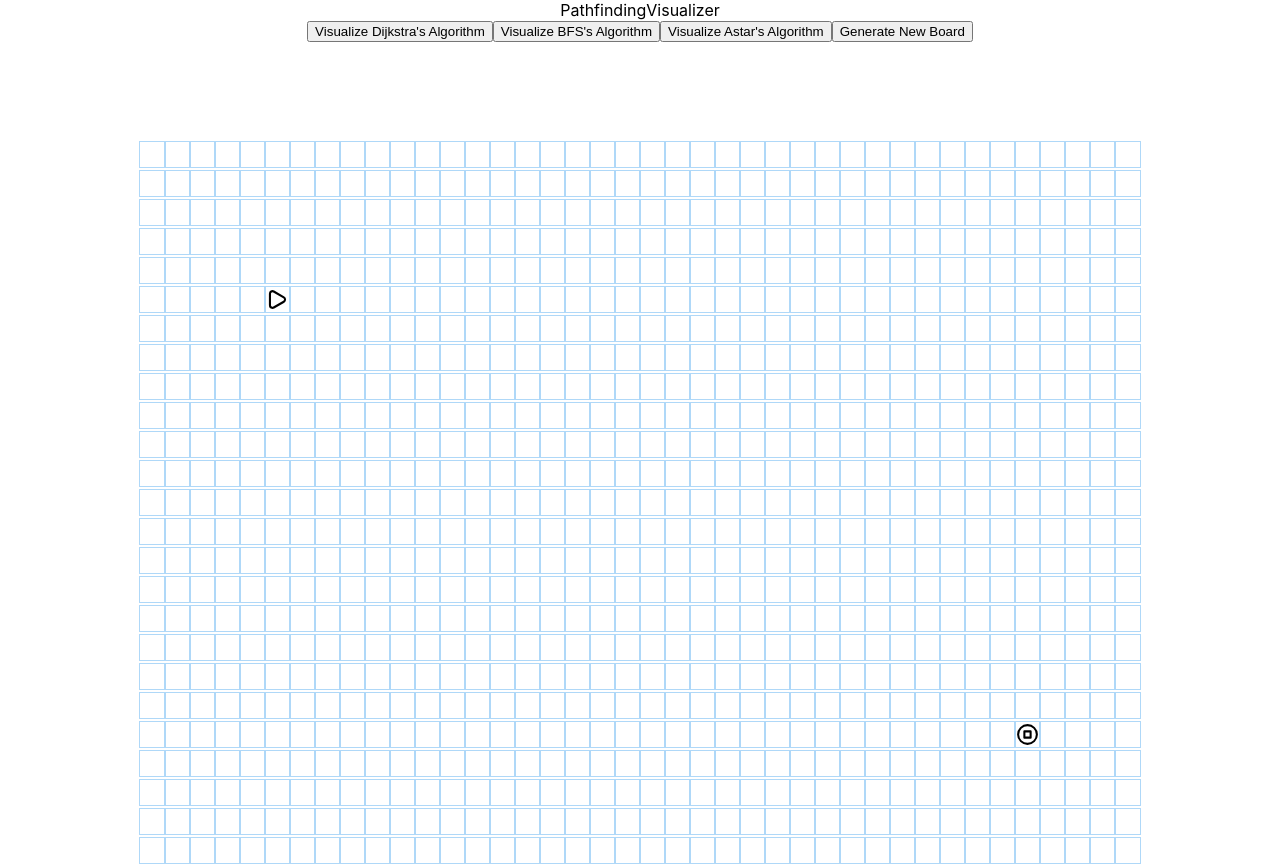
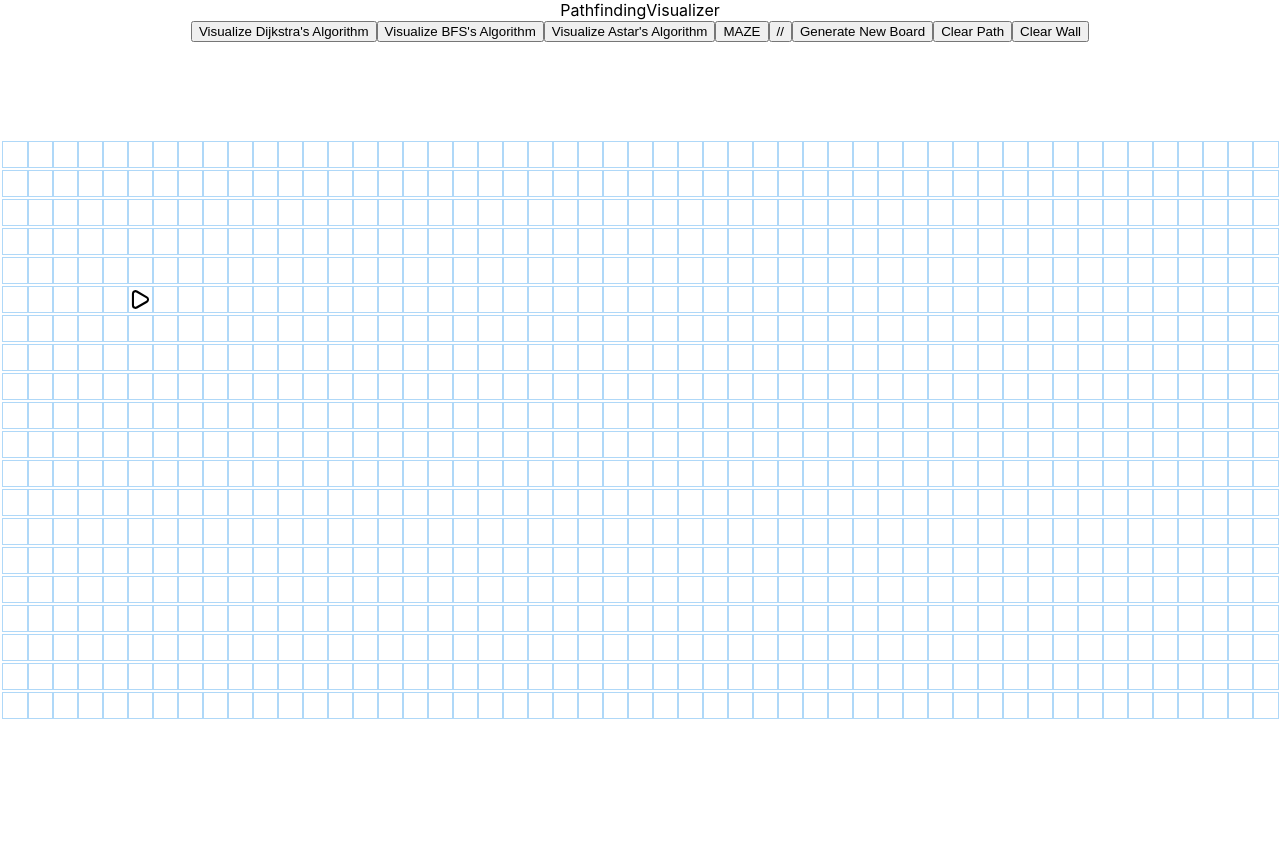
Before and after one commit to caosj96-Shenhua/Path-Finding-Visualizer, a React (Create React App) app: page / in a window 1280 px wide. After the commit the page ends 800 px from the top, so only its background shows below. Built offline with nearby package versions, Linux system fonts and the light colour scheme.

Commit message:
add Maze

```diff
--- a/src/Algorithms/astar.js
+++ b/src/Algorithms/astar.js
@@ -59,7 +59,7 @@ function updateNeighbors(grid, node, finishNode) {
         if (finishNode) {
             let distance = getDistance(node, neighbor);
             if (!neighbor.heuristicDistance) neighbor.heuristicDistance = manhattanDistance(neighbor, finishNode);
-            let distanceToCompare = node.distance + neighbor.weight/*weight*/ + distance[0];
+            let distanceToCompare = node.distance + /*neighbor.weightweight*/ + distance[0];//need to reset distance
             if (distanceToCompare < neighbor.distance) {
                 neighbor.distance = distanceToCompare;
                 neighbor.totalDistance = neighbor.distance + neighbor.heuristicDistance;
--- /dev/null
+++ b/src/Maze/simpleMaze.js
@@ -0,0 +1,59 @@
+export function simpleMaze(grid) {
+    const wallsToAnimate = [];
+
+    //   let currentIdY = grid.length - 10;
+    /*
+    for (let counter = 0; counter < 7; counter++) {
+        //        let currentIdXOne = Math.floor(board.height / 2) - counter;
+        //        let currentIdXTwo = Math.floor(board.height / 2) + counter;
+        let currentIdXOne = Math.floor(grid[0].length / 2) - counter;
+        let currentIdXTwo = Math.floor(grid[0].length / 2) + counter;
+        let currentIdOne = `${currentIdXOne}-${currentIdY}`;
+        let currentIdTwo = `${currentIdXTwo}-${currentIdY}`;
+        let currentElementOne = document.getElementById(currentIdOne);
+        let currentElementTwo = document.getElementById(currentIdTwo);
+        //      board.wallsToAnimate.push(currentElementOne);
+        //      board.wallsToAnimate.push(currentElementTwo);
+        wallsToAnimate.push(currentElementOne);
+        wallsToAnimate.push(currentElementTwo);
+        //       let currentNodeOne = board.nodes[currentIdOne];
+        //       let currentNodeTwo = board.nodes[currentIdTwo];
+        //      let currentNodeOne = grid[currentIdXOne][currentIdY];
+        //      let currentNodeTwo = grid[currentIdXTwo][currentIdY];
+        //      currentNodeOne.status = "wall";
+        //      currentNodeTwo.status = "wall";
+        //     currentNodeOne.isWall = true;
+        //     currentNodeTwo.isWall = true;
+
+    }
+    */
+
+    const unvisitedNodes = getAllNodes(grid);
+    unvisitedNodes.sort(() => Math.random() - 0.5).splice(0, unvisitedNodes.length / 1.4);
+    //   unvisitedNodes = unvisitedNodes.splice(0, unvisitedNodes.length / 2);
+
+    while (unvisitedNodes.length) {
+        const closestNode = unvisitedNodes.shift();
+        if (!closestNode.isStart && !closestNode.isFinish) {
+            closestNode.isWall = true;
+            wallsToAnimate.push(closestNode);
+        }
+    }
+    //   const halfArray = wallsToAnimate.splice(0, wallsToAnimate.length / 2)
+    // wallsToAnimate.sort(() => Math.random() - 0.5);
+    //   const halfArray = wallsToAnimate.splice(0, wallsToAnimate.length / 2);
+    return wallsToAnimate;
+}
+
+function getAllNodes(grid) {
+    const nodes = [];
+    for (const row of grid) {
+        for (const node of row) {
+            nodes.push(node);
+        }
+    }
+    return nodes;
+}
+
+
+  //module.exports = simpleDemonstration;
--- a/src/PathfindingVisualizer/Board/board.js
+++ b/src/PathfindingVisualizer/Board/board.js
@@ -3,11 +3,11 @@ import React, { Component } from 'react';
 const rowNumber = 25;
 const colNumber = 40;
 
-export function getInitialGrid() {
+export function getInitialGrid(height, width) {
     const grid = [];
-    for (let row = 0; row < rowNumber; row++) {
+    for (let row = 0; row < height; row++) {
         const currentRow = [];
-        for (let col = 0; col < colNumber; col++) {
+        for (let col = 0; col < width; col++) {
             currentRow.push(createNode(col, row));
         }
         grid.push(currentRow);
@@ -50,3 +50,15 @@ export function getNewGridWithWalToggled(grid, row, col) {
     newGrid[row][col] = newNode;
     return newGrid;
 };
+
+export function getNewGridWithStartToggled(grid, row, col) {
+    const newGrid = grid.slice(0);
+    const node = newGrid[row][col];
+    const newNode = {
+        ...node,
+        isStart: !node.isStart,
+    };
+    newGrid[row][col] = newNode;
+    return newGrid;
+
+}
--- a/src/PathfindingVisualizer/Node/Node.jsx
+++ b/src/PathfindingVisualizer/Node/Node.jsx
@@ -23,6 +23,7 @@ export default class Node extends Component {
             className={`node ${extraClassName}`}
             onMouseDown={() => onMouseDown(row, col)}
             onMouseEnter={() => onMouseEnter(row, col)}
+            onMouseStartEnter={() => onMouseEnter(row, col)}
             onMouseUp={() => onMouseUp()}
         ></div>);
     }
--- a/src/PathfindingVisualizer/PathfindingVisualizer.jsx
+++ b/src/PathfindingVisualizer/PathfindingVisualizer.jsx
@@ -7,6 +7,7 @@ import { bfs } from '../Algorithms/Bfs';
 import { Nav, Navbar, NavDropdown, Form, FormControl, Button } from 'react-bootstrap';
 import { getInitialGrid, getNewGridWithWalToggled } from './Board/board';
 import './PathfindingVisualizer.css';
+import {simpleMaze} from '../Maze/simpleMaze';
 import styled from 'styled-components';
 //import 'bootstrap/dist/css/bootstrap.min.css';
 
@@ -14,21 +15,31 @@ const START_NODE_ROW = 5;//10;
 const START_NODE_COL = 5;//15;
 const FINISH_NODE_ROW = 20; //10;
 const FINISH_NODE_COL = 35;//35;
+const VISIT_SPEED = 10;
+const PATH_SPEED = 30;
+
+//const height = 25;
+//const width = 40;
+const vw = Math.max(document.documentElement.clientWidth || 0, window.innerWidth || 0)
+const vh = Math.min(document.documentElement.clientHeight || 0, window.innerHeight || 0)
+let height = Math.floor(vh / 28) - 8;
+let width = Math.floor(vw / 25);
 
 export default class PathfindingVisualizer extends Component {
     constructor() {
         super();
         this.state = {
             grid: [],
+            START_NODE_ROW : 5,
+            START_NODE_COL : 5,
             mouseIsPressed: false,
         };
     }
 
     componentDidMount() {
-        const grid = getInitialGrid();
+        const grid = getInitialGrid(height,width);
         this.setState({ grid });
     }
-
 
     handleMouseDown(row, col) {
         const newGrid = getNewGridWithWalToggled(this.state.grid, row, col);
@@ -45,6 +56,7 @@ export default class PathfindingVisualizer extends Component {
         this.setState({ mouseIsPressed: false });
     }
 
+
     animateDijkstra(visitedNodesInOrder, nodesInShortestPathOrder) {
         for (let i = 0; i < visitedNodesInOrder.length - 1; i++) {
             const node = visitedNodesInOrder[i];
@@ -56,12 +68,12 @@ export default class PathfindingVisualizer extends Component {
                 setTimeout(() => {
                     document.getElementById(`${node.row}-${node.col}`).className =
                         'node node-visited';
-                }, 10 * i);
+                }, VISIT_SPEED * i);
             }
             if (i === visitedNodesInOrder.length - 2) {
                 setTimeout(() => {
                     this.animateShortestPath(nodesInShortestPathOrder);
-                }, 10 * i);
+                }, VISIT_SPEED * i);
                 return;
             }
         }
@@ -75,19 +87,32 @@ export default class PathfindingVisualizer extends Component {
                     'node node-visit-start';
             }
             else if (i > 0) {
+                ///     else if (i >= 1 && i < nodesInShortestPathOrder.length - 1) {
                 setTimeout(() => {
                     document.getElementById(`${node.row}-${node.col}`).className =
                         'node node-visited';
+                }, VISIT_SPEED * i);
+            }
+            /*
+            else if (i == nodesInShortestPathOrder.length - 1) {
+                setTimeout(() => {
+                    document.getElementById(`${node.row}-${node.col}`).className =
+                        'node node-visit-finish';
                 }, 10 * i);
             }
-            if (i === visitedNodesInOrder.length - 2) {
+            */
+            if (i == visitedNodesInOrder.length - 2) {
                 setTimeout(() => {
                     this.animateShortestPath(nodesInShortestPathOrder);
-                }, 10 * i);
+                }, VISIT_SPEED * i);
                 return;
+            }
+            if (node.isVisited) {
+                console.log("find");
             }
         }
     }
+
     animateDfs(visitedNodesInOrder/*, nodesInShortestPathOrder*/) {
         //console.log(visitedNodesInOrder.length);
         for (let i = 1; i < visitedNodesInOrder.length - 1; i++) {
@@ -97,9 +122,10 @@ export default class PathfindingVisualizer extends Component {
                 document.getElementById(`${node.row}-${node.col}`).className =
                     'node node-visited';
                 //    this.setState({ grid: newGrid });
-            }, 10 * i);
+            }, VISIT_SPEED * i);
         }
     }
+
     animateShortestPath(nodesInShortestPathOrder) {
         for (let i = 0; i < nodesInShortestPathOrder.length; i++) {
             const node = nodesInShortestPathOrder[i];
@@ -111,15 +137,38 @@ export default class PathfindingVisualizer extends Component {
                 setTimeout(() => {
                     document.getElementById(`${node.row}-${node.col}`).className =
                         'node node-shortest-path';
-                }, 50 * i);
+                }, PATH_SPEED * i);
             }
             else {// if (i == nodesInShortestPathOrder.length - 1) {
                 setTimeout(() => {
                     document.getElementById(`${node.row}-${node.col}`).className =
                         'node node-Real-finish';
-                }, 50 * i);
+                }, PATH_SPEED * i);
             }
         }
+    }
+
+    animateMaze(wallsToAnimate){
+        for(let i = 0; i < wallsToAnimate.length; i++){
+            const node = wallsToAnimate[i];
+            setTimeout(() => {
+
+                document.getElementById(`${node.row}-${node.col}`).className =
+                    'node node-wall';
+                //    this.setState({ grid: newGrid });
+            }, VISIT_SPEED * i);
+
+        }
+    }
+
+    randomMaze(){
+        const {grid} = this.state;
+        const node = this.getAllNodes(grid);
+            const random = Math.random();
+            node.isWall = true;
+            console.log(node);
+
+
     }
 
     visualizeDijkstra() {
@@ -149,22 +198,77 @@ export default class PathfindingVisualizer extends Component {
         this.animateAstar(visitedNodesInOrder, nodesInShortestPathOrder);
     }
 
+    visualizeMaze(){
+        const {grid} = this.state;
+        const wallsToAnimate = simpleMaze(grid);
+        this.animateMaze(wallsToAnimate);
+    }
 
     clearPath() {
-        const grid = getInitialGrid();
-        this.setState({ grid });
+        //   const grid = getInitialGrid();
+        //       this.setState({ grid });
 
+        //      const nodes = [];
+        const { grid } = this.state;
+
+        for (const row of grid) {
+            for (const col of row) {
+                col.isVisited = false;
+
+                if (!col.isStart && !col.isFinish && !col.isWall) {
+                    //  console.log("find");
+                    col.distance = Infinity;
+                    document.getElementById(`${col.row}-${col.col}`).className =
+                        'node node-unvisited';
+                }
+                if (col.isStart) {
+                    document.getElementById(`${col.row}-${col.col}`).className =
+                        'node node-start';
+                }
+                if (col.isFinish) {
+                    document.getElementById(`${col.row}-${col.col}`).className =
+                        'node node-finish';
+                }
+                //   console.log(col);
+                /*        document.getElementById(`${col.row}-${col.col}`).className =
+                            'node node-unvisited';*/
+            }
+        }
+        // return nodes;
+
+    }
+
+    clearWall() {
+        const { grid } = this.state;
+        for (const row of grid) {
+            for (const col of row) {
+                if (col.isWall) {
+                    //  console.log("find");
+                    col.isWall = false;
+                    document.getElementById(`${col.row}-${col.col}`).className =
+                        'node node-unvisited';
+                }
+            }
+        }
+       // grid.height
+    }
+
+    clearBoard() {
+        this.clearPath();
+        this.clearWall();
+    }
+
+    getAllNodes(grid) {
         const nodes = [];
         for (const row of grid) {
-            for (const col of row) {
-                //      nodes.push(col);
-                col.isVisited = false;
-                col.distance = Infinity;
+            for (const node of row) {
+                nodes.push(node);
             }
         }
         return nodes;
+    }
 
-    }
+
 
     render() {
         const { grid, mouseIsPressed } = this.state;
@@ -183,7 +287,12 @@ export default class PathfindingVisualizer extends Component {
                             </Button>
                             <Button variant="primary" onClick={() => this.visualizeAstar()}>Visualize Astar's Algorithm
                             </Button>
-                            <Button variant="success" onClick={() => window.location.reload()} > Generate New Board</Button>
+                            <Button variant="primary" onClick={() => this.visualizeMaze()}>MAZE
+                            </Button>
+                            <Button variant="success" onClick={() => window.location.reload()} > //</Button>
+                            <Button variant="success" onClick={() => this.clearBoard()} > Generate New Board</Button>
+                            <Button variant="success" onClick={() => this.clearPath()} > Clear Path</Button>
+                            <Button variant="success" onClick={() => this.clearWall()} > Clear Wall</Button>
 
                         </Nav>
 
```
Also changed, not shown: src/PathfindingVisualizer/Node/Node.css (+14 -0 lines), 1 other file (tests, documents, lock files or other folders).
